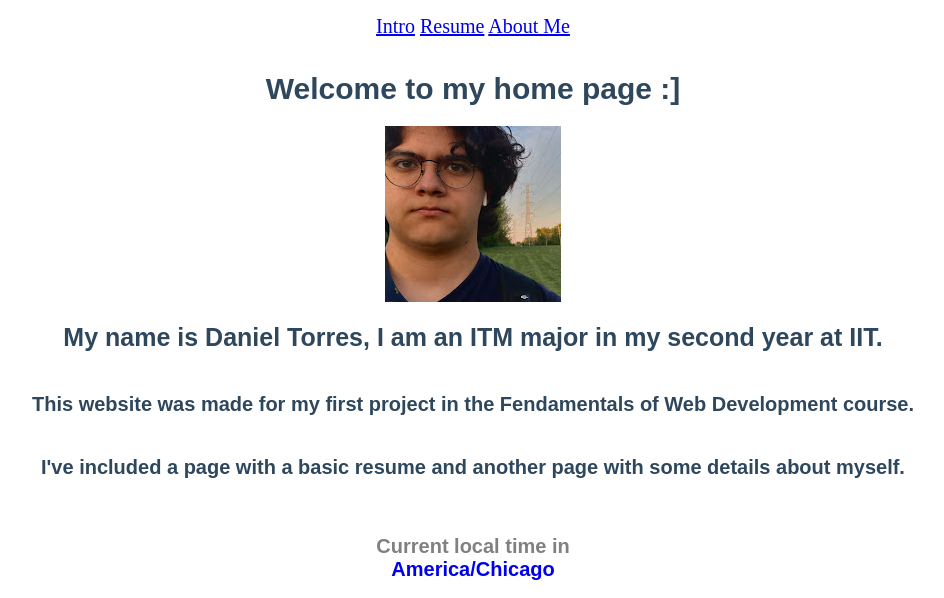
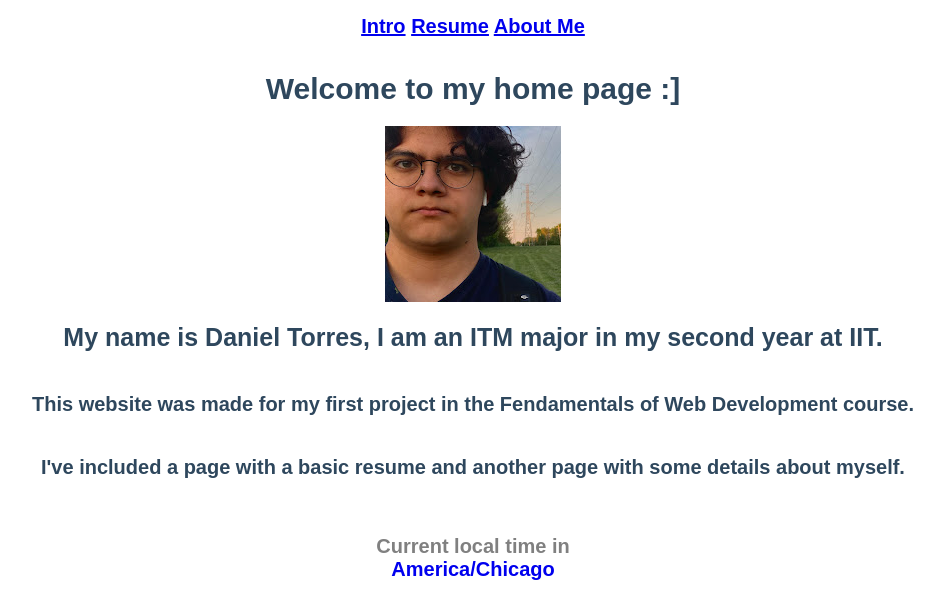
Before and after one commit to dnl-trrs/project2, a plain HTML site: page index.html in a window 1280 px wide. Shown: the top 598 px of the page, without its empty margins (167-1111 px from the left). Drawn offline with Linux system fonts and the light colour scheme.

Commit message:
navbar tweaks
should remove underline of links and have it appear as normal text
general styling of the text within the navbar links

```diff
--- a/css/style.css
+++ b/css/style.css
@@ -34,4 +34,7 @@ h3 {
     padding: 14px 16px;
     color: black;
     font-size: 20px;
+    font-family: 'Lexend Deca', sans-serif;
+    font-weight: bold;
+    text-decoration: none;
     }
```
